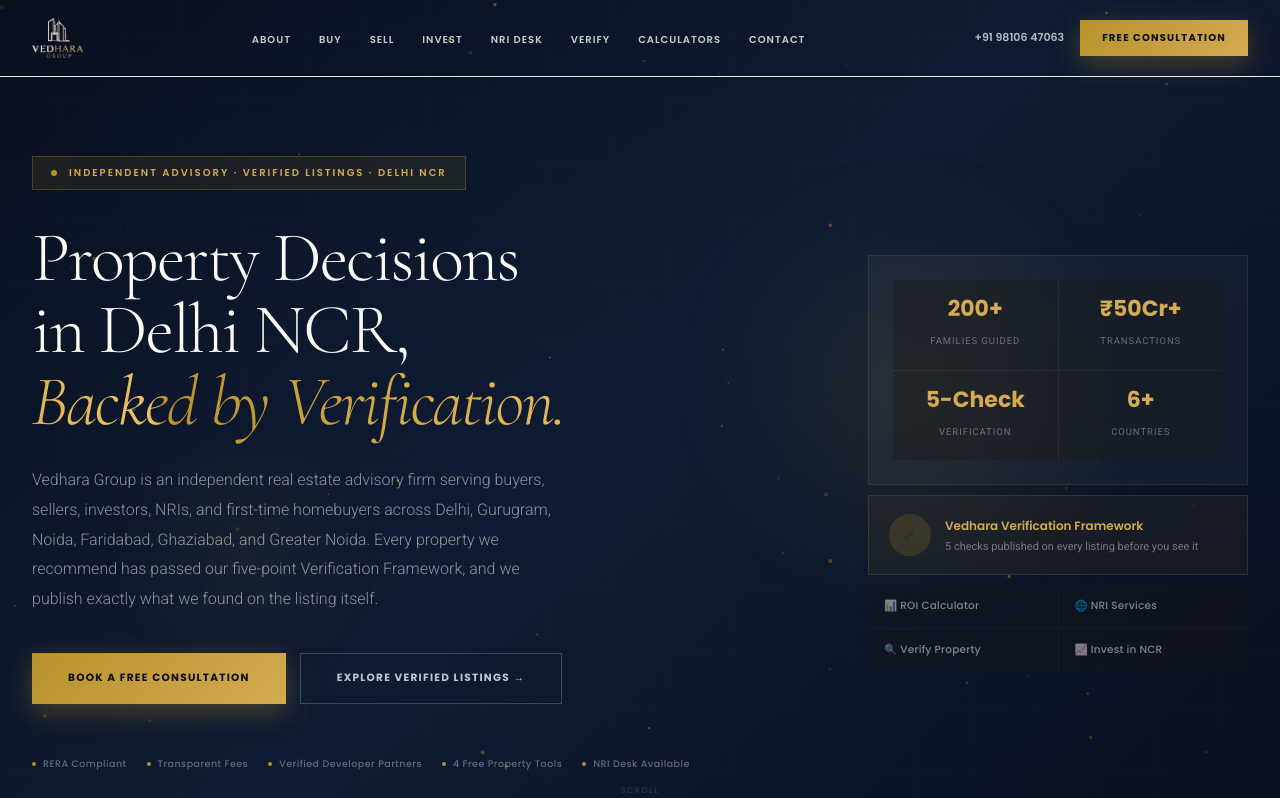
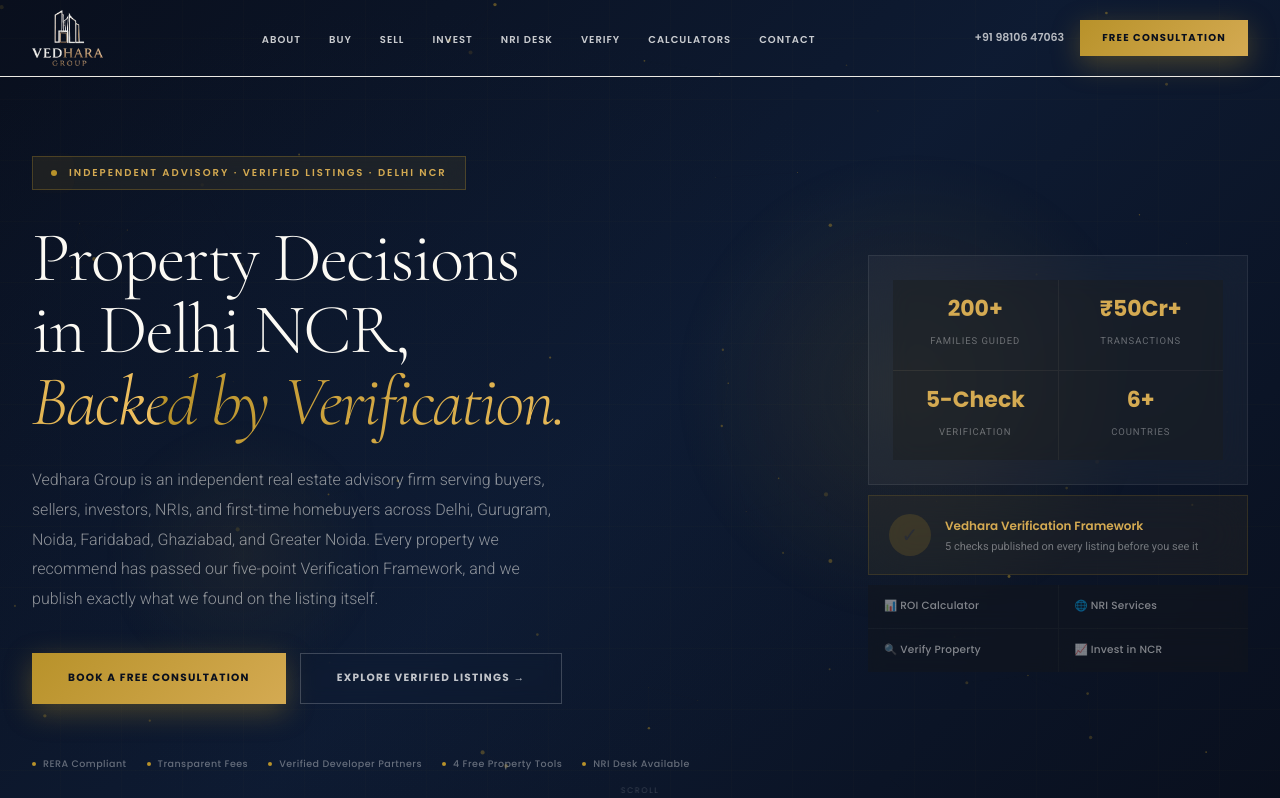
Before and after one commit to mohit1661-ai/Vedhara-Group-Supabase, a Next.js app: page / in a window 1280 px wide. Shown: the top 798 px of the page. Built offline with nearby package versions, Linux system fonts and the light colour scheme.

Commit message:
Increase logo sizes in navbar and footer

```diff
--- a/components/layout/Footer.tsx
+++ b/components/layout/Footer.tsx
@@ -30,9 +30,9 @@
               <Image
                 src="/vedhara-logo-white.png"
                 alt="Vedhara Group"
-                width={180}
-                height={45}
-                style={{ height: 42, width: "auto" }}
+                width={240}
+                height={60}
+                style={{ height: 56, width: "auto" }}
               />
             </div>
             <p style={{ fontFamily:"var(--t-head)",fontSize:9,letterSpacing:"0.2em",textTransform:"uppercase",color:"var(--gold)",marginBottom:14 }}>Wisdom Rooted. Futures Built.</p>
--- a/components/layout/Navbar.tsx
+++ b/components/layout/Navbar.tsx
@@ -33,15 +33,15 @@
       }}>
         <nav style={{ maxWidth:1320,margin:"0 auto",padding:"0 32px",height:"100%",display:"flex",alignItems:"center",justifyContent:"space-between" }}>
           {/* Logo mark — swaps between white/gold (transparent hero) and navy/gold (scrolled) */}
-          <Link href="/" style={{ textDecoration:"none",display:"flex",alignItems:"center",position:"relative",height:40 }} aria-label="Vedhara Group home">
+          <Link href="/" style={{ textDecoration:"none",display:"flex",alignItems:"center",position:"relative",height:56 }} aria-label="Vedhara Group home">
             <Image
               src="/vedhara-logo-white.png"
               alt="Vedhara Group"
-              width={160}
-              height={40}
+              width={224}
+              height={56}
               priority
               style={{
-                height: 40, width: "auto",
+                height: 56, width: "auto",
                 position: scrolled ? "absolute" : "static",
                 opacity: scrolled ? 0 : 1,
                 transition: "opacity 0.3s ease",
@@ -51,11 +51,11 @@
             <Image
               src="/vedhara-logo-dark.png"
               alt="Vedhara Group"
-              width={160}
-              height={40}
+              width={224}
+              height={56}
               priority
               style={{
-                height: 40, width: "auto",
+                height: 56, width: "auto",
                 position: scrolled ? "static" : "absolute",
                 top: 0, left: 0,
                 opacity: scrolled ? 1 : 0,
```
